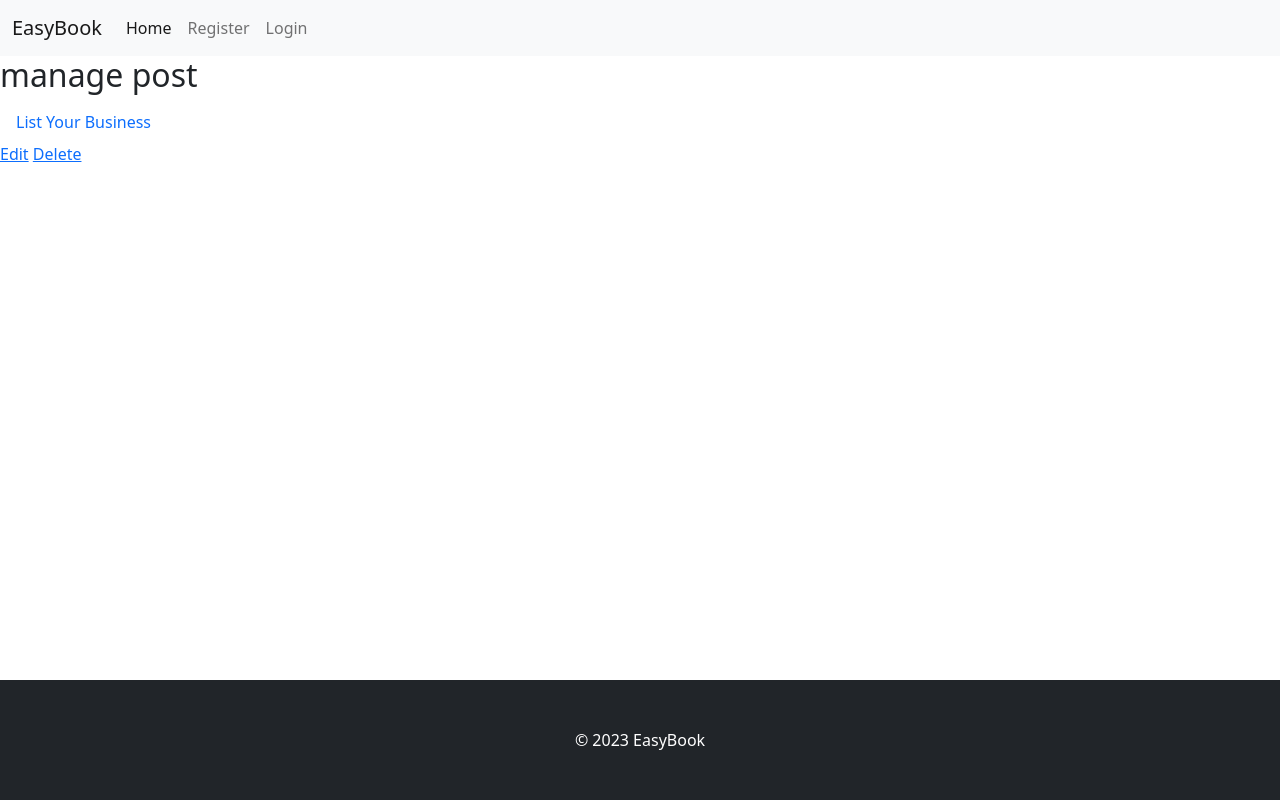
After one commit to KeelanAnderson/pp4-easybook, a Django app: page /manage_post/ in a window 1280 px wide. The commit adds this page. Run offline with Django 3.2, Linux system fonts and the light colour scheme; some libraries are stand-ins or nearby versions.

Commit message:
add permisssions and test_func method so users can only update and delete their own posts

```diff
--- a/booking/models.py
+++ b/booking/models.py
@@ -6,12 +6,14 @@ from cloudinary.models import CloudinaryField
 from location_field.models.plain import PlainLocationField
 from datetime import datetime
 
+
 STATUS = ((0, 'draft'), (1, 'public'))
 
 
 class Post(models.Model):
     title = models.CharField(max_length=80, unique=True)
     slug = models.SlugField(max_length=80, unique=True)
+    account = models.ForeignKey(User, on_delete=models.CASCADE, default=1)
     profession = models.CharField(max_length=80, default='n/a')
     about = models.CharField(max_length=200, default='')
     display_services = models.ManyToManyField('Service', blank=True)
@@ -31,6 +33,9 @@ class Post(models.Model):
 
     def __str__(self):
         return self.title
+
+    def get_absolute_url(self):
+        return reverse("post_detail", kwargs={"slug": self.slug})
 
 
 class Service(models.Model):
--- a/booking/urls.py
+++ b/booking/urls.py
@@ -1,10 +1,14 @@
 from . import views
 from django.urls import path
-from .views import PostList, PostDetail, BookingList, CreatePostView
+from .views import PostList, PostDetail, BookingList, CreatePostView, UpdatePostView, DeletePostView, manage_post
+
 
 urlpatterns = [
     path("", PostList.as_view(), name="home"),
     path("create/", CreatePostView.as_view(), name="create_post"),
-    path("<slug:slug>/", PostDetail.as_view(), name="post_detail"),
+    path("<slug:slug>/update/", UpdatePostView.as_view(), name="update_post"),
+    path("<slug:slug>/delete/", DeletePostView.as_view(), name="delete_post"),
+    path("<slug:slug>/detail/", PostDetail.as_view(), name="post_detail"),
+    path("manage_post/", manage_post, name="manage_post"),
     path("book/<int:service_id>/", BookingList.as_view(), name="book"),
 ]
--- a/booking/views.py
+++ b/booking/views.py
@@ -1,10 +1,12 @@
 from django.shortcuts import render, redirect, get_object_or_404
+from django.utils.text import slugify
 from django.urls import reverse_lazy
 from django.views import generic, View
+from django.contrib.auth.mixins import UserPassesTestMixin
 from django.contrib.messages.views import SuccessMessageMixin
 from django.contrib.auth.mixins import LoginRequiredMixin
 from django.contrib import messages
-from django.views.generic import CreateView, DetailView, UpdateView, FormView
+from django.views.generic import CreateView, DetailView, UpdateView, DeleteView
 from .models import Post, Service, Booking
 from .forms import CreatePostForm
 
@@ -22,9 +24,50 @@ class PostList(generic.ListView):
         return queryset
 
 
+def manage_post(request):
+    return render(request, 'manage_post.html')
+
+
+class CreatePostView(LoginRequiredMixin, SuccessMessageMixin, CreateView):
+    model = Post
+    form_class = CreatePostForm
+    template_name = 'create_post.html'
+    success_url = reverse_lazy('home')
+    success_message = 'Post created successfully'
+
+    def form_valid(self, form):
+        form.instance.account = self.request.user
+        return super().form_valid(form)
+
+
+class UpdatePostView(UserPassesTestMixin, LoginRequiredMixin, SuccessMessageMixin, UpdateView):
+    model = Post
+    form_class = CreatePostForm
+    template_name = 'create_post.html'
+    success_url = reverse_lazy('home')
+    success_message = 'Post updated successfully'
+
+    def form_valid(self, form):
+        form.instance.account = self.request.user
+        form.save()
+        return super().form_valid(form)
+
+    def test_func(self):
+        post = Post.objects.filter(slug=self.kwargs['slug']).first()
+        return post.account == self.request.user
+
+
+class DeletePostView(DeleteView):
+    model = Post
+    success_url = reverse_lazy("home")
+    template_name = 'create_post.html'
+
+
 class PostDetail(View):
 
     def get(self, request, slug, *args, **kwargs):
+        if not slug:
+            return redirect('home')
         queryset = Post.objects.filter(status=1)
         post = get_object_or_404(queryset, slug=slug)
 
@@ -42,47 +85,6 @@ class PostDetail(View):
         )
 
 
-class CreatePostView(LoginRequiredMixin, SuccessMessageMixin, CreateView):
-    model = Post
-    form_class = CreatePostForm
-    template_name = 'create_post.html'
-    success_url = reverse_lazy('home')
-    success_message = 'Post created successfully'
-
-    def form_valid(self, form):
-        form.instance.author = self.request.user
-        form.save()
-        return super().form_valid(form)
-
-
-# class BusinessActionMixin:
-
-#     fields = ['title', 'slug', 'profession', 'about', 'display_services', 'city', 'location', 'featured_image', 'carousel_image', 'phone_number', 'email', 'status']
-
-#     @property
-#     def success_msg(self):
-#         return NotImplemented
-
-#     def form_valid(self, form):
-#         messages.info(self.request, self.success_msg)
-#         return super().form_valid(form)
-
-    # def form_valid(self, form):
-    #     return super().form_valid(form)
-
-
-# class BusinessFormUpdateView(LoginRequiredMixin, BusinessActionMixin, UpdateView):
-#     model = Post
-#     form_class = BusinessForUpdate
-#     template_name = 'update_post.html'
-#     fields = ['title', 'slug', 'profession', 'about', 'display_services', 'city', 'location', 'featured_image', 'carousel_image', 'phone_number', 'email', 'status']
-#     success_msg = 'Business page Updated'
-
-
-# class BusinessFormDetailView(DetailView):
-#     model = Post
-
-
 class BookingList(generic.ListView):
     model = Booking
     template_name = "booking.html"
--- a/templates/base.html
+++ b/templates/base.html
@@ -26,7 +26,7 @@
     <!-- Navigation -->
     <nav class="navbar navbar-expand-lg navbar-light bg-light">
         <div class="container-fluid">
-            <a class="navbar-brand " href="#">EasyBook</a>
+            <a class="navbar-brand " href="{% url 'home' %}">EasyBook</a>
             <button class="navbar-toggler" type="button" data-bs-toggle="collapse" data-bs-target="#navbarNavAltMarkup"
                 aria-controls="navbarNavAltMarkup" aria-expanded="false" aria-label="Toggle navigation">
                 <span class="navbar-toggler-icon"></span>
@@ -36,7 +36,7 @@
                     <a class="nav-link active" aria-current="page" href="{% url 'home' %}">Home</a>
                     {% if user.is_authenticated %}
                     <a class="nav-link" href="{% url 'account_logout' %}">Logout</a>
-                  <a class="nav-link" href="{% url 'create_post' %}">List a Business</a>
+                    <a class="nav-link" href="{% url 'manage_post' %}">List Your Business</a>
                     {% else %}
                     <a class="nav-link" href="{% url 'account_signup' %}">Register</a>
                     <a class="nav-link" href="{% url 'account_login' %}">Login</a>
--- a/templates/index.html
+++ b/templates/index.html
@@ -22,8 +22,9 @@
                     <div class="card mb-3">
                         <div class="card-body rounded border-dark">
 
-                            <div class="image-container">{% if "placeholder" in post.featured_image.url %}
-                                <img class="card-img-top d-flex align-items-center img-fluid" src="#">
+                            <div class="image-container">
+                                {% if "placeholder" in post.featured_image.url %}
+                                <img class="card-img-top d-flex align-items-center img-fluid" src="https://media.istockphoto.com/id/1147544807/vector/thumbnail-image-vector-graphic.jpg?s=612x612&w=0&k=20&c=rnCKVbdxqkjlcs3xH87-9gocETqpspHFXu5dIGB4wuM=">
                                 {% else %}
                                 <img class="card-img-top d-flex align-items-center img-fluid" src=" {{ post.featured_image.url }}">
                                 {% endif %}
--- /dev/null
+++ b/templates/manage_post.html
@@ -0,0 +1,19 @@
+{% extends "base.html" %}
+
+{% block content %}
+
+<h2>manage post</h2>
+
+<a class="nav-link" href="{% url 'create_post' %}">List Your Business</a>
+{% if post.slug %}
+<a class="nav-link" href="{% url 'update_post' slug=post.slug %}">update Your Business</a>
+<a class="nav-link" href="{% url 'delete_post' slug=post.slug %}">delete Your Business</a>
+{% else %}
+  <a href="#">Edit</a>
+  <a href="#">Delete</a>
+{% endif %}
+
+
+
+
+{% endblock %}
```
Also changed, not shown: booking/forms.py (+9 -8 lines), templates/post_detail.html (+14 -2 lines), templates/update_post.html (added, +41 -0 lines), booking/migrations/0002_userprofile.py (added), booking/migrations/0003_auto_20230414_0553.py (added). Lines whose indentation alone changed are shown as unchanged.
